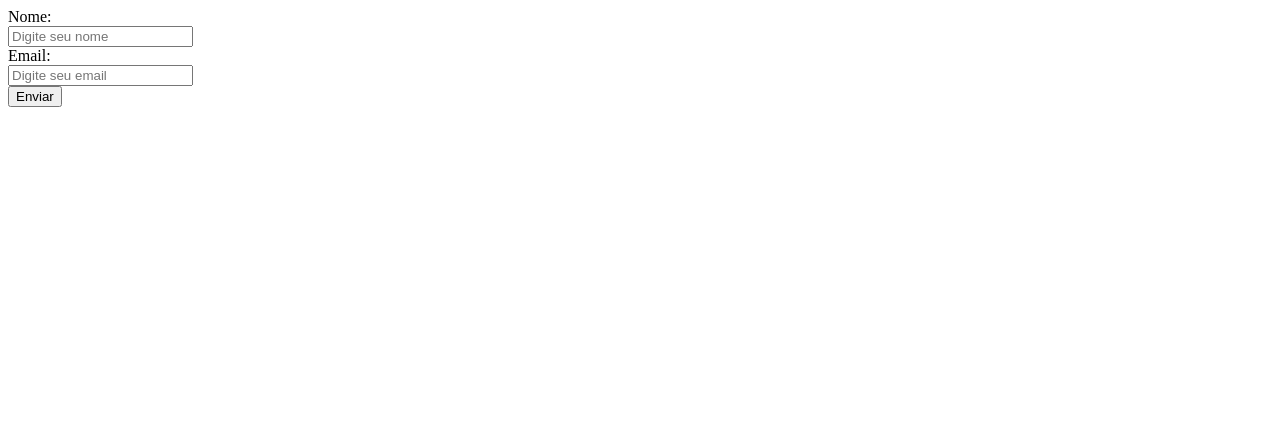
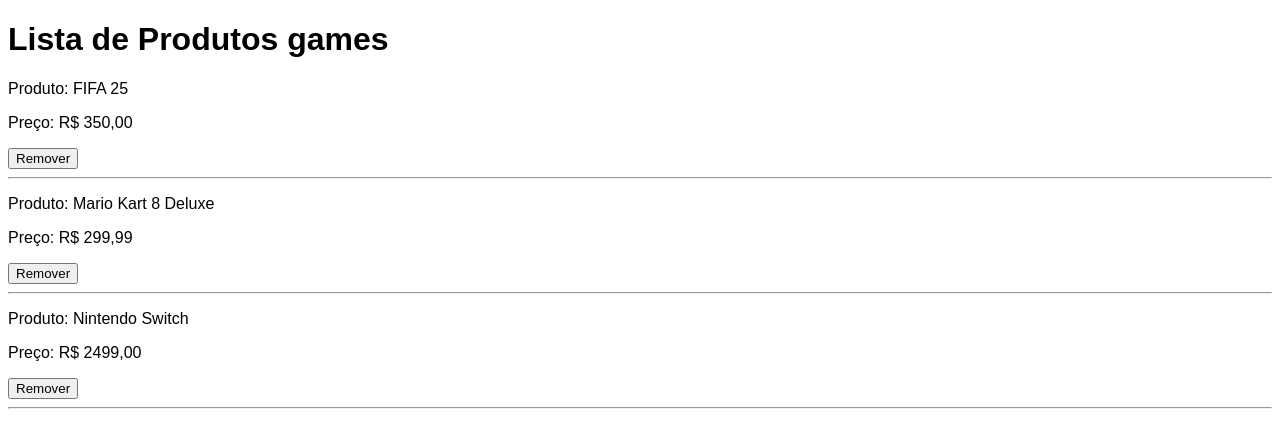
Before and after one commit to Golozeimas/Desafios_diarios, a React (Vite) app in the folder ReactJS/: page / in a window 1280 px wide. Shown: the top 448 px of the page. Built offline with nearby package versions, Linux system fonts and the light colour scheme.

Commit message:
feat: adicione o componente Produtos e renderize-o no ponto de entrada principal

```diff
--- /dev/null
+++ b/ReactJS/src/components/Produtos.tsx
@@ -0,0 +1,30 @@
+import { useState } from "react";
+
+function mostrarProdutos(){
+    const [produtos_games, setProdutos_games] = useState([
+        { id: 1, nome: "FIFA 25", preco: "R$ 350,00" },
+        { id: 2, nome: "Mario Kart 8 Deluxe", preco: "R$ 299,99" },
+        { id: 3, nome: "Nintendo Switch", preco: "R$ 2499,00" },
+    ])
+
+    function remover(id: number){
+        setProdutos_games(produtos_games.filter((produto)=> produto.id !== id))
+    }
+
+    return(
+        <div>
+            <h1 style={{fontFamily:"arial", fontSize:"200%", color:""}}>Lista de Produtos games</h1>
+            {produtos_games.map((produto)=>(
+                <div key={produto.id} style={{fontFamily: "arial"}}>
+                    <p>Produto: {produto.nome}</p>
+                    <p>Preço: {produto.preco}</p>
+                    <button onClick={()=>remover(produto.id)}>Remover</button>
+                    <hr />
+                </div>
+            ))}
+        </div>
+    )
+}
+
+
+export default mostrarProdutos
--- a/ReactJS/src/main.tsx
+++ b/ReactJS/src/main.tsx
@@ -1,9 +1,9 @@
 import { StrictMode } from 'react'
 import { createRoot } from 'react-dom/client'
-import Form from './components/Form'
+import MostrarProdutos from './components/Produtos'
 
 createRoot(document.getElementById('root')!).render(
   <StrictMode>
-    <Form />
+    <MostrarProdutos />
   </StrictMode>,
 )
```
